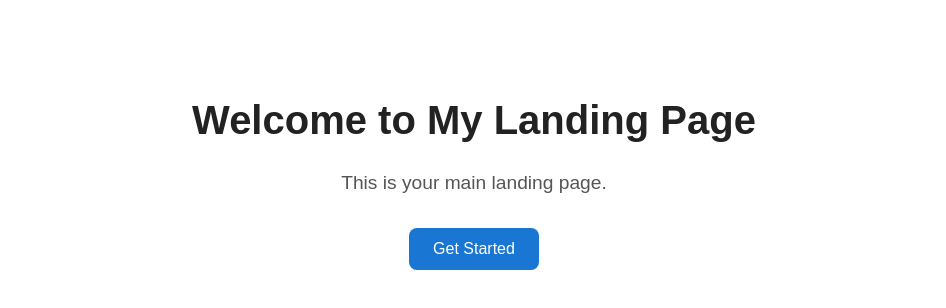
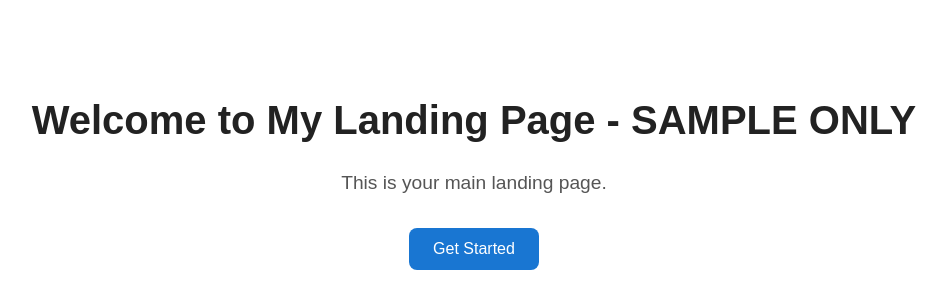
Before and after one commit to ITEC-116-Project/Activity-10, a React (Vite) app in the folder frontend/: page / in a window 1280 px wide. Shown: the top 308 px of the page, without its empty margins (166-1112 px from the left). Built offline with nearby package versions, Linux system fonts and the light colour scheme.

Commit message:
Activity 10

```diff
--- a/frontend/src/pages/mainPage.jsx
+++ b/frontend/src/pages/mainPage.jsx
@@ -4,7 +4,7 @@ import "../style/mainPage.css";
 function MainPage() {
   return (
     <div className="main-container">
-      <h1 className="main-title">Welcome to My Landing Page</h1>
+      <h1 className="main-title">Welcome to My Landing Page - SAMPLE ONLY</h1>
       <p className="main-description">This is your main landing page.</p>
       <button
         className="main-button"
```
